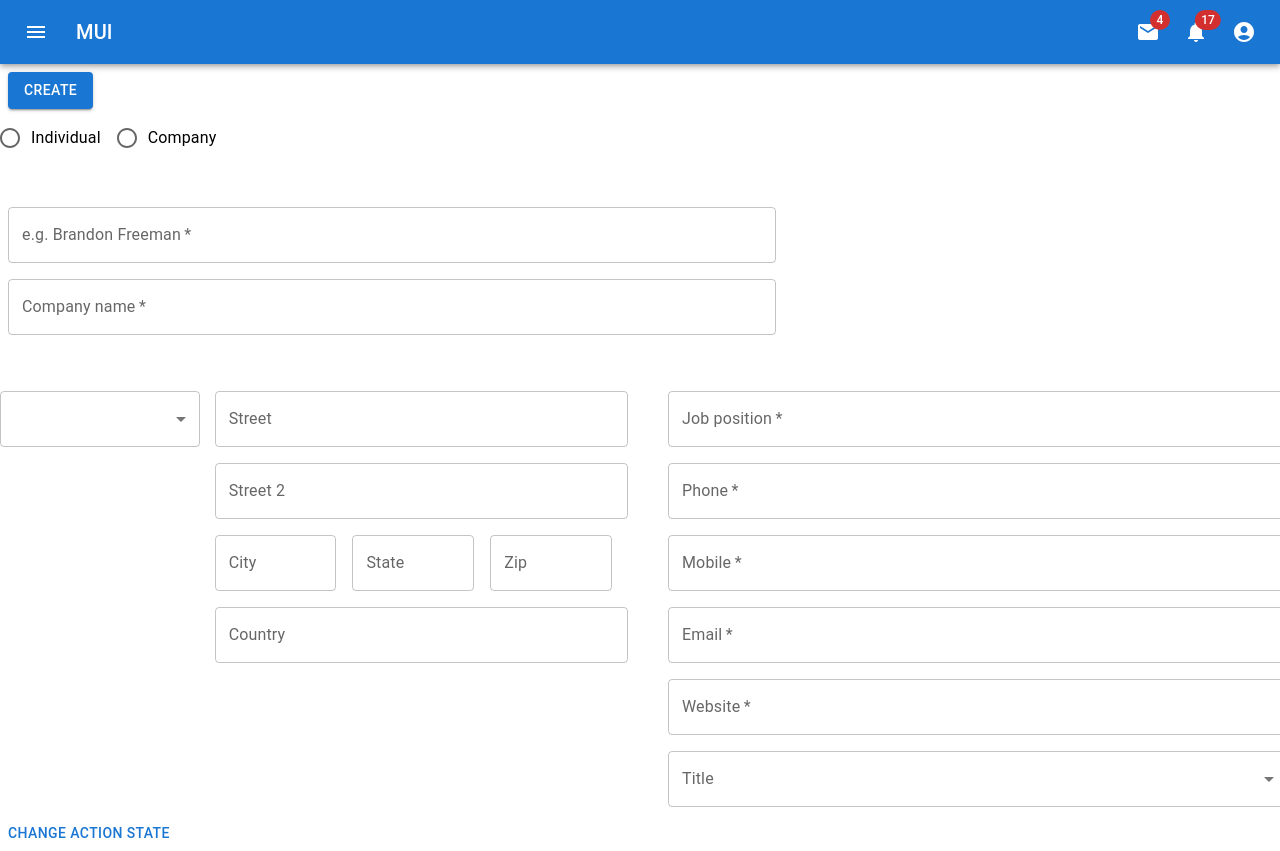
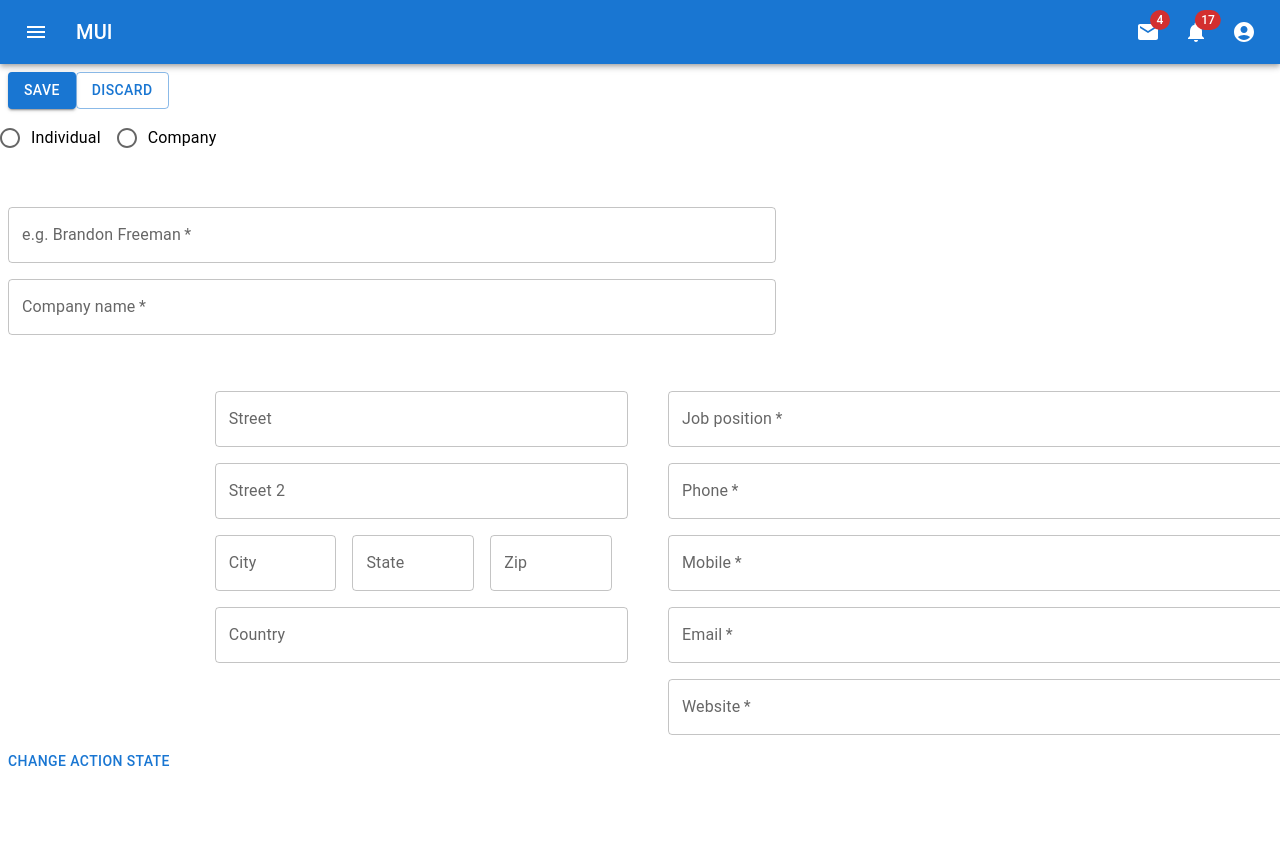
Before and after one commit to feno-tolojanahary/erp, a React (Create React App) app: page /contact/create in a window 1280 px wide. After the commit the page ends 800 px from the top, so only its background shows below. Built offline with nearby package versions, Linux system fonts and the light colour scheme.

Commit message:
NavBar menu action base

```diff
--- a/package.json
+++ b/package.json
@@ -17,6 +17,7 @@
     "@types/react-dom": "^18.0.4",
     "react": "^18.1.0",
     "react-dom": "^18.1.0",
+    "react-hook-form": "^7.33.1",
     "react-redux": "^8.0.2",
     "react-router-dom": "^6.3.0",
     "react-scripts": "5.0.1",
--- a/src/App.tsx
+++ b/src/App.tsx
@@ -1,4 +1,4 @@
-import React from 'react';
+import React, { useState } from 'react';
 import {
   BrowserRouter,
   Routes,
@@ -8,24 +8,32 @@ import Header from './layout/Header'
 import Contacts from './pages/contact/Contacts';
 import CreateContact from './pages/contact/CreateContact';
 import NavBar from './layout/NavBar';
+import { ActionsContext, NavAction } from './context/actions';
+
+const initialNavAction = {
+  button: 'listing',
+  page: 'contacts',
+  prevUrl: null
+}
 
 const App = () => {
 
+  const [navAction, setNavAction] = useState<NavAction>(initialNavAction);
+
   return (
     <BrowserRouter>
+      <ActionsContext.Provider value={{setNavAction}}>
         <Header></Header>
 
-      <NavBar/>
+        <NavBar
+          navAction={navAction}
+        />
         <Routes>
-        {/* <Route path="/" element={<Contacts/>}>
-          <Route path="contact" element={<CreateContact/>} >
-            <Route path="create" element={<CreateContact/>} />
-          </Route>
-        </Route> */}
           <Route path="/" element={<Contacts/>} />
           <Route path="contact" element={<Contacts/>} />
           <Route path="contact/create" element={<CreateContact/>} />
         </Routes>
+      </ActionsContext.Provider>
     </BrowserRouter>
   );
 }
--- /dev/null
+++ b/src/context/actions.ts
@@ -0,0 +1,20 @@
+import React, { Dispatch, SetStateAction } from 'react';
+import { To } from 'react-router-dom';
+
+export interface NavAction {
+    button: string,
+    page: string,
+    prevUrl?: To | undefined | null,
+    formRef?: React.MutableRefObject<HTMLFormElement | null>
+}
+
+export interface PublicActions {
+    setNavAction: Dispatch<SetStateAction<NavAction>>,
+    submit?: () => void
+}
+
+export const actions: PublicActions = {
+    setNavAction: () => {}
+}
+
+export const ActionsContext = React.createContext(actions);
--- a/src/layout/NavBar.tsx
+++ b/src/layout/NavBar.tsx
@@ -2,12 +2,40 @@ import React from 'react';
 import {
     Button
 } from '@mui/material';
-import { useNavigate } from 'react-router-dom';
+import { To, useNavigate } from 'react-router-dom';
+import { NavAction } from '../context/actions';
 
-const NavBar = () => {
+type propsType = {
+    navAction: NavAction | undefined
+}
+
+const NavBar = (props: propsType) => {
     const navigate = useNavigate();
+
+    const submitForm = () => {
+        if (props.navAction?.formRef?.current) props.navAction.formRef.current.submit();
+    }
+
     return (
-        <div className='w-full m-2 flex justify-items-end'>
+        <>
+            <div className='w-full m-2 flex justify-items-end '>
+                {
+                    {"create": <>
+                                    <Button
+                                        className="flex"
+                                        variant="contained"
+                                        onClick={submitForm}
+                                        >
+                                            Save
+                                    </Button>
+                                    <Button
+                                        variant="outlined"
+                                        onClick={() => navigate(props.navAction?.prevUrl as To)}
+                                    >
+                                        Discard
+                                    </Button>
+                                </>,
+                    "listing": <>
                                 <Button
                                     className="flex"
                                     variant="contained"
@@ -15,7 +43,12 @@ const NavBar = () => {
                                     >
                                         Create
                                 </Button>
+                            </>,
+                    "": <></>
+                    }[props.navAction?.button || ""]
+                }
             </div>
+        </>
     )
 }
 
--- a/src/pages/contact/Contacts.tsx
+++ b/src/pages/contact/Contacts.tsx
@@ -1,9 +1,32 @@
-import React from 'react';
+import React, { Dispatch, SetStateAction, useEffect } from 'react';
+import { NavAction, ActionsContext } from '../../context/actions';
 
-export default function Contacts() {
+type propsType = {
+    setNavAction:  Dispatch<SetStateAction<NavAction>>
+}
+
+function Contacts(props: propsType) {
+
+    useEffect(() => {
+        props.setNavAction({
+            button: "listing",
+            page: 'contact',
+        })
+    }, [])
+
     return (
         <div>
             <h1>List of contact</h1>
         </div>
     )
 }
+
+export default function ContainerContacts() {
+    return (
+        <ActionsContext.Consumer>
+            {( { setNavAction } ) =>
+                <Contacts setNavAction={setNavAction} />
+            }
+        </ActionsContext.Consumer>
+    )
+}
--- a/src/pages/contact/CreateContact.tsx
+++ b/src/pages/contact/CreateContact.tsx
@@ -1,4 +1,4 @@
-import React, { useEffect } from 'react';
+import React, { Dispatch, SetStateAction, useEffect, useRef } from 'react';
 import {
     TextField,
     Box,
@@ -11,29 +11,30 @@ import {
     Radio,
     Button
 } from '@mui/material';
+import { useForm } from "react-hook-form";
 import Address from "./components/Address";
-import { useAppDispatch, useAppSelector } from '../../store/app/hooks';
-import { updateNavAction } from '../../store/slices/navAction';
+import { ActionsContext, NavAction } from '../../context/actions';
 
 type propsType = {
-
+    setNavAction: Dispatch<SetStateAction<NavAction>>
 }
 
 const CreateContactPage : React.FC<propsType> = (props: propsType) => {
-    const navAction = useAppSelector((state) => state.navAction);
-    const dispatch = useAppDispatch();
-
-    const changeActionState = () => {
-        console.log("principal value: ", navAction);
-        dispatch(updateNavAction({
-            button: "listing",
-            page: 'newContact'
-        }))
-    }
+    const formRef = useRef<HTMLFormElement | null>(null);
+    const { handleSubmit } = useForm();
 
     useEffect(() => {
-        console.log("nav action change: ", navAction);
-    }, [navAction])
+        props.setNavAction({
+            button: "create",
+            page: 'contact',
+            prevUrl: '/contact',
+            formRef: formRef
+        })
+    }, [formRef])
+
+    const onSubmit = () => {
+        console.log("The form is submited")
+    }
 
     return (
         <>
@@ -57,7 +58,9 @@ const CreateContactPage : React.FC<propsType> = (props: propsType) => {
                         }}
                         noValidate
                         autoComplete="off"
+                        onSubmit={handleSubmit(onSubmit)}
                         className='w-full flex flex-col'
+                        ref={formRef}
                         >
                         <div className='w-[60%] mt-10'>
                             <TextField
@@ -109,7 +112,7 @@ const CreateContactPage : React.FC<propsType> = (props: propsType) => {
                                     id="outlined-required"
                                     label="Website"
                                 />
-                                <FormControl fullWidth>
+                                {/* <FormControl fullWidth>
                                     <InputLabel id="demo-simple-select-label">Title</InputLabel>
                                     <Select
                                         labelId="demo-simple-select-label"
@@ -122,12 +125,11 @@ const CreateContactPage : React.FC<propsType> = (props: propsType) => {
                                         <MenuItem value={20}>Madam</MenuItem>
                                         <MenuItem value={30}>Miss</MenuItem>
                                     </Select>
-                                </FormControl>
+                                </FormControl> */}
                             </div>
                         </div>
                     </Box>
                     <Button
-                        onClick={changeActionState}
                     >
                         Change Action state
                     </Button>
@@ -137,4 +139,12 @@ const CreateContactPage : React.FC<propsType> = (props: propsType) => {
     )
 }
 
-export default CreateContactPage;
+export default function ContainerCreateContactPage() {
+    return (
+        <ActionsContext.Consumer>
+            {({setNavAction}) =>
+                <CreateContactPage setNavAction={setNavAction} />
+            }
+        </ActionsContext.Consumer>
+    )
+};
--- a/src/pages/contact/components/Address.tsx
+++ b/src/pages/contact/components/Address.tsx
@@ -11,7 +11,7 @@ const Address = () => {
             className='w-full flex flex-row'
         >
             <div className="basis-1/3">
-                <Select
+                {/* <Select
                     labelId="demo-simple-select-label"
                     id="demo-simple-select"
                     // value={age}
@@ -22,7 +22,7 @@ const Address = () => {
                     <MenuItem value={10}>Address1</MenuItem>
                     <MenuItem value={20}>Address2</MenuItem>
                     <MenuItem value={30}>Address3</MenuItem>
-                </Select>
+                </Select> */}
             </div>
             <div className="basis-2/3">
                 <TextField
--- a/src/store/index.ts
+++ b/src/store/index.ts
@@ -1,10 +1,16 @@
 import navActionReducer from './slices/navAction';
-import { configureStore } from '@reduxjs/toolkit';
+import {
+    configureStore
+} from '@reduxjs/toolkit';
 
 const store = configureStore({
     reducer: {
         navAction: navActionReducer
-    }
+    },
+    middleware: getDefaultMiddleware =>
+        getDefaultMiddleware({
+        serializableCheck: false,
+        }),
 });
 
 export type RootState = ReturnType<typeof store.getState>
--- a/src/store/slices/navAction.ts
+++ b/src/store/slices/navAction.ts
@@ -1,13 +1,18 @@
-import { createSlice, PayloadAction } from "@reduxjs/toolkit"
+import React from 'react';
+import { createSlice, Draft, PayloadAction } from "@reduxjs/toolkit"
+import { To } from 'react-router-dom';
 
 interface NavActionState {
     button: string,
-    page: string
+    page: string,
+    prevUrl?: To | undefined | null,
+    formRef?: React.MutableRefObject<HTMLFormElement | null>
 }
 
 const initialState: NavActionState = {
-    button: 'create',
-    page: 'contacts'
+    button: 'listing',
+    page: 'contacts',
+    prevUrl: null
 }
 
 export const navActionSlice = createSlice({
@@ -17,6 +22,8 @@ export const navActionSlice = createSlice({
         updateNavAction: (state, action: PayloadAction<NavActionState>) => {
             state.button = action.payload.button;
             state.page = action.payload.page;
+            state.prevUrl = action.payload.prevUrl;
+            state.formRef = action.payload.formRef as Draft<React.MutableRefObject<HTMLFormElement | null>> ;
         }
     }
 })
```
Also changed, not shown: 2 other files (tests, documents, lock files or other folders). Lines whose indentation alone changed are shown as unchanged.
